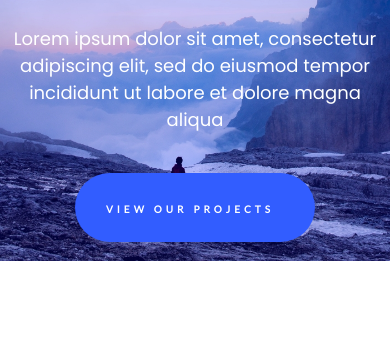
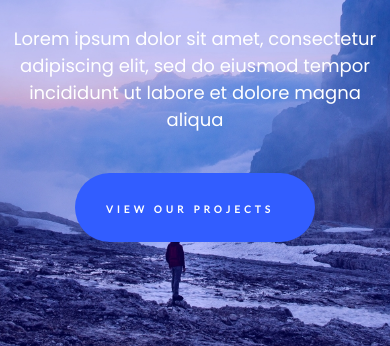
Before and after one commit to Ninojakhveladze/Davaleba-10, a plain HTML site: page index.html in a window 390 px wide. Shown: the part 239-585 px from the top of the page. Drawn offline with Linux system fonts and the light colour scheme.

Commit message:
responsive header 1

```diff
--- a/css/responsive.css
+++ b/css/responsive.css
@@ -145,7 +145,7 @@
         margin-top: 80px;
     }
     .bg-section {
-        height: 500px;
+        height: 595px;
     }
 }
 @media (max-width: 620px) {
```
